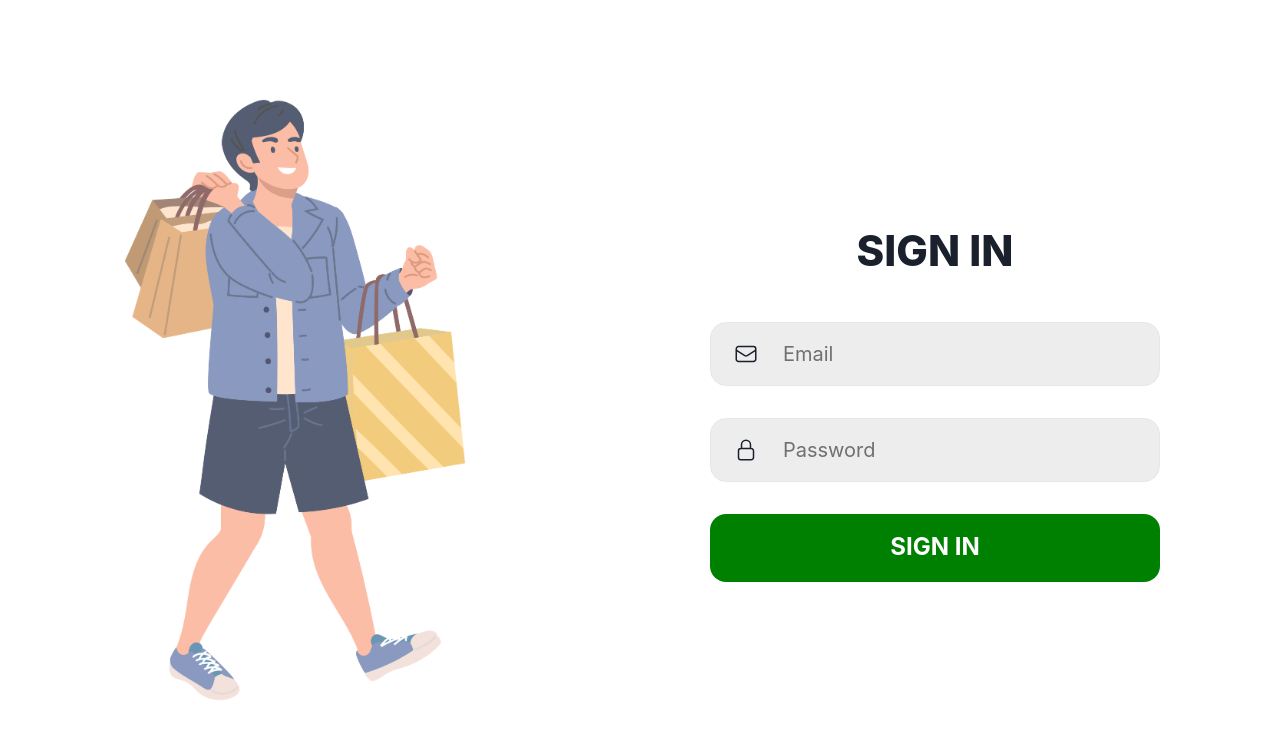
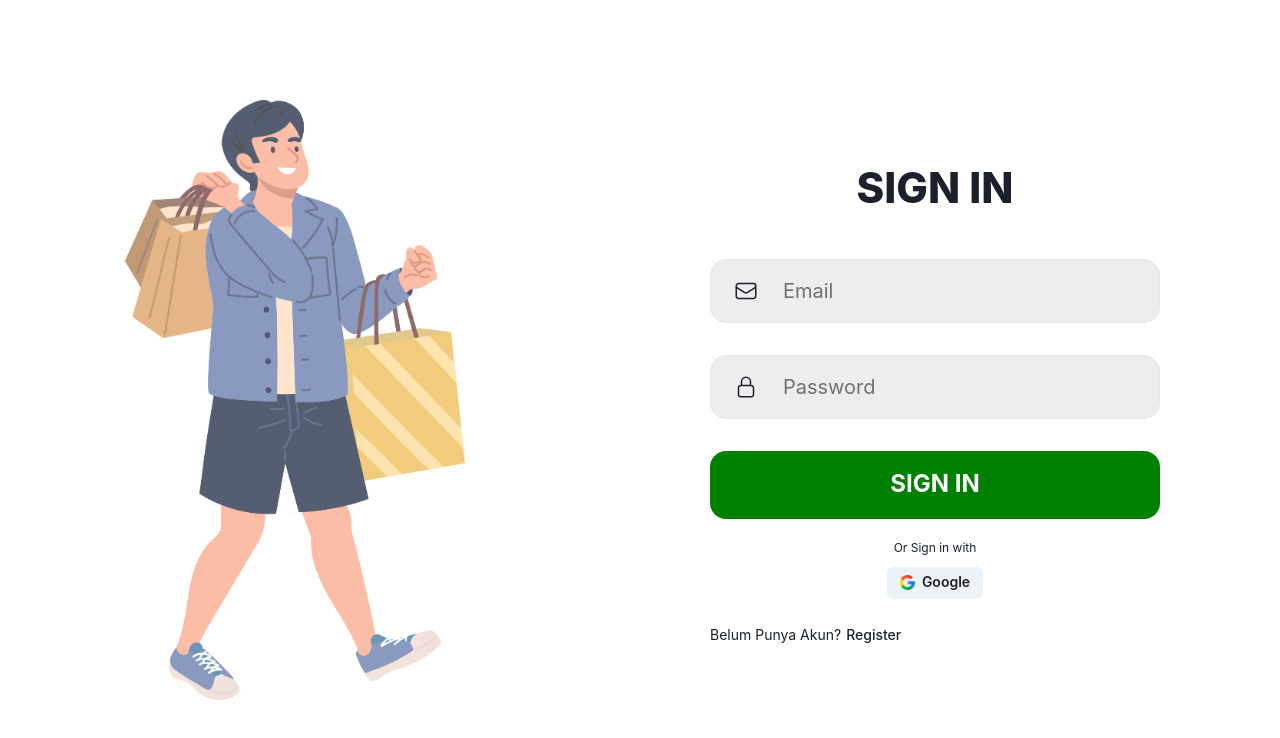
Before and after one commit to purwadhikafullstack/JCWD021003, a React (Vite) app in the folder apps/web/: page /login in a window 1280 px wide. Shown: the top 738 px of the page. Built offline with nearby package versions, Linux system fonts and the light colour scheme.

Commit message:
feat: add social login firebase

```diff
--- a/apps/web/src/firebase.js
+++ b/apps/web/src/firebase.js
@@ -9,12 +9,13 @@ import {
 
 // Your web app's Firebase configuration
 const firebaseConfig = {
-  apiKey: "AIzaSyDWXEEtqcznkudA6uOaZqftnw13NyonYco",
-  authDomain: "mini-project-kelompok3.firebaseapp.com",
-  projectId: "mini-project-kelompok3",
-  storageBucket: "mini-project-kelompok3.appspot.com",
-  messagingSenderId: "126571210027",
-  appId: "1:126571210027:web:0097d7495726288c5a116e"
+  apiKey: "AIzaSyAy8h7tpyTCBpf3QSd9V6JqfvIjEMRusMA",
+  authDomain: "final-project-group-3-e0d7b.firebaseapp.com",
+  projectId: "final-project-group-3-e0d7b",
+  storageBucket: "final-project-group-3-e0d7b.appspot.com",
+  messagingSenderId: "716957093453",
+  appId: "1:716957093453:web:f3371cd498a08bdb681604",
+  measurementId: "G-C5R6RG72Q3"
 };
 import {
   getFirestore,
--- a/apps/web/src/pages/Login/index.jsx
+++ b/apps/web/src/pages/Login/index.jsx
@@ -1,13 +1,19 @@
-import { AbsoluteCenter, Box, Button, Flex, FormControl, Icon, Image, Input, InputGroup, InputLeftElement, Text } from "@chakra-ui/react"
+import { AbsoluteCenter, Box, Button, Flex, FormControl, Icon, Image, Input, InputGroup, InputLeftElement, Text, useToast } from "@chakra-ui/react"
 import model from '../../assets/icon2.png'
+import {Link, useNavigate} from 'react-router-dom'
 import { EnvelopeIcon, LockClosedIcon} from '@heroicons/react/24/outline'
 import { useFormik } from "formik"
 import {useDispatch} from 'react-redux'
+import {signInWithGoogle} from '../../firebase'
+import googleImg from '../../assets/google.png'
 import { login } from "../../redux/reducer/authReducer"
 // import logo from "../../assets/images/logo.png"
 function Signin() {
 
     const dispatch = useDispatch();
+	const navigate = useNavigate();
+	const toast = useToast();
+
     const formik = useFormik({
         initialValues:{
             email: "",
@@ -18,6 +24,17 @@ function Signin() {
             resetForm({values:{email: "", password:""}})
         }
     })
+
+	const onLoginWithGoogle = async () => {
+		try {
+			const result = await signInWithGoogle();
+			if (result === "signin with google success") {
+				navigate("/");
+			}
+		} catch (error) {
+			console.log(error);
+		}
+	};
   return (
     <>
         <Flex height={'100vh'} width={'100%'} boxShadow={'base'}>
@@ -78,6 +95,33 @@ function Signin() {
                 </FormControl>
 
                 <Button width={'100%'} height={'68px'} borderRadius={'16px'} fontSize={'24px'} fontWeight={'700'} color={'white'} bg={'green'} _hover={{bg: '#f50f5a'}} _active={{opacity:'70%'}} type="submit">SIGN IN</Button>
+
+				<Box
+						display={"flex"}
+						justifyContent={"center"}
+						alignItems={"center"}
+						flexDirection={"column"}
+						mt={"20px"}
+					>
+						<Text fontSize={"12px"} mb={"10px"}>
+							Or Sign in with
+						</Text>
+						<Button size={"sm"} onClick={onLoginWithGoogle}>
+							<Image
+								src={googleImg}
+								w={"15px"}
+								mr={"7px"}
+								alt="Google Image"
+							/>
+							Google
+						</Button>
+					</Box>
+				<Text display={"flex"} fontSize={"14px"} mt={"25px"}>
+					Belum Punya Akun?
+					<Link to="/register" style={{ marginLeft: "5px" }}>
+						Register
+					</Link>
+				</Text>
                 </form>
 
                 </Box>
```
